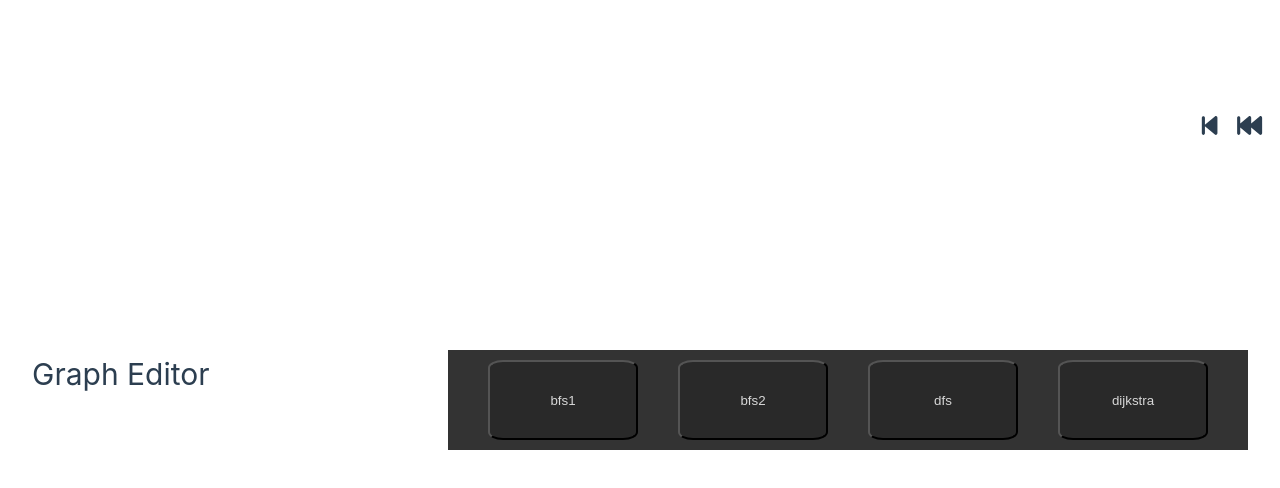
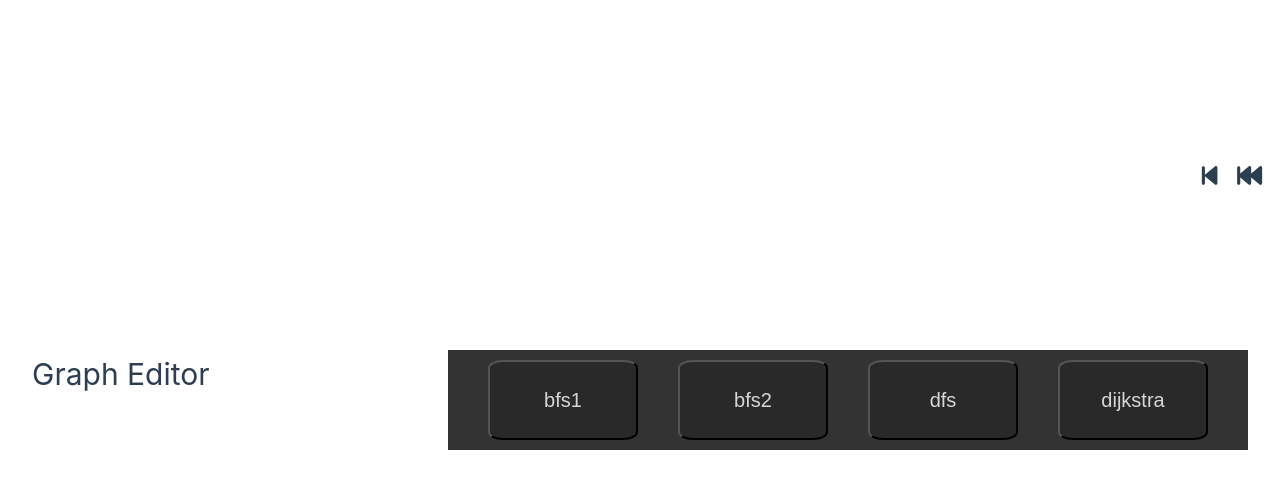
Before and after one commit to dlgkrwns213/Vue3-drawGraph, a Vue app: page / in a window 1280 px wide. Shown: the top 488 px of the page. Built offline with nearby package versions, Linux system fonts and the light colour scheme.

Commit message:
update: Modify header style

```diff
--- a/src/assets/main.css
+++ b/src/assets/main.css
@@ -3,7 +3,6 @@
 #app {
   max-width: 1280px;
   margin: 0 auto;
-  padding: 2rem;
   font-weight: normal;
 }
 
--- a/src/components/drawGraph.vue
+++ b/src/components/drawGraph.vue
@@ -34,6 +34,7 @@ body {
 }
 
 .graph-button {
+  width: 100%;
   height: 100px;
   background: #333;
   color: white;
@@ -63,6 +64,7 @@ body {
   background-color: rgb(41, 41, 41);
   margin: 0 20px;
   color: rgb(215, 215, 215);
+  font-size: 20px;
 }
 
 .back-button {
@@ -72,7 +74,7 @@ body {
   background-color: transparent;
   z-index: 99;
   position: absolute;
-  top: 110px;
+  top: 160px;
   right: 50px;
   cursor: pointer;
   display: flex;               /* flexbox 활성화 */
```
